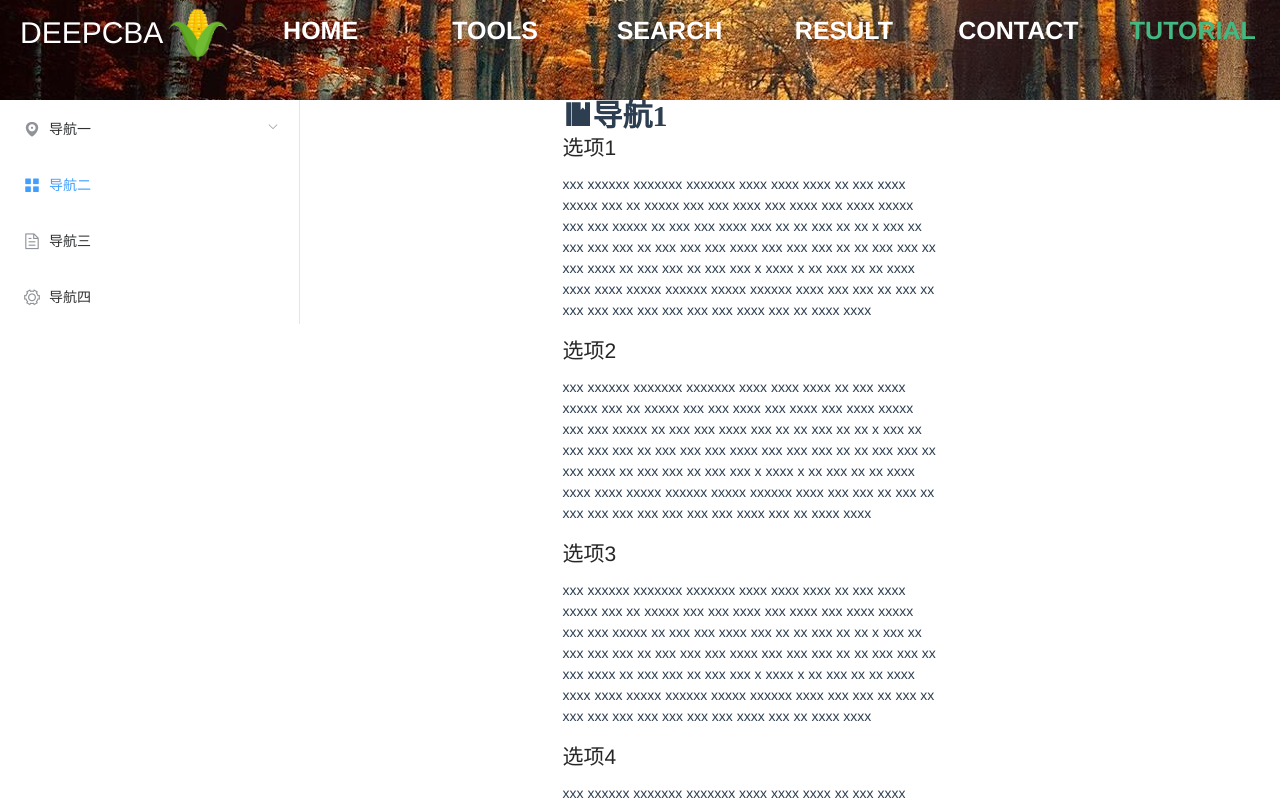
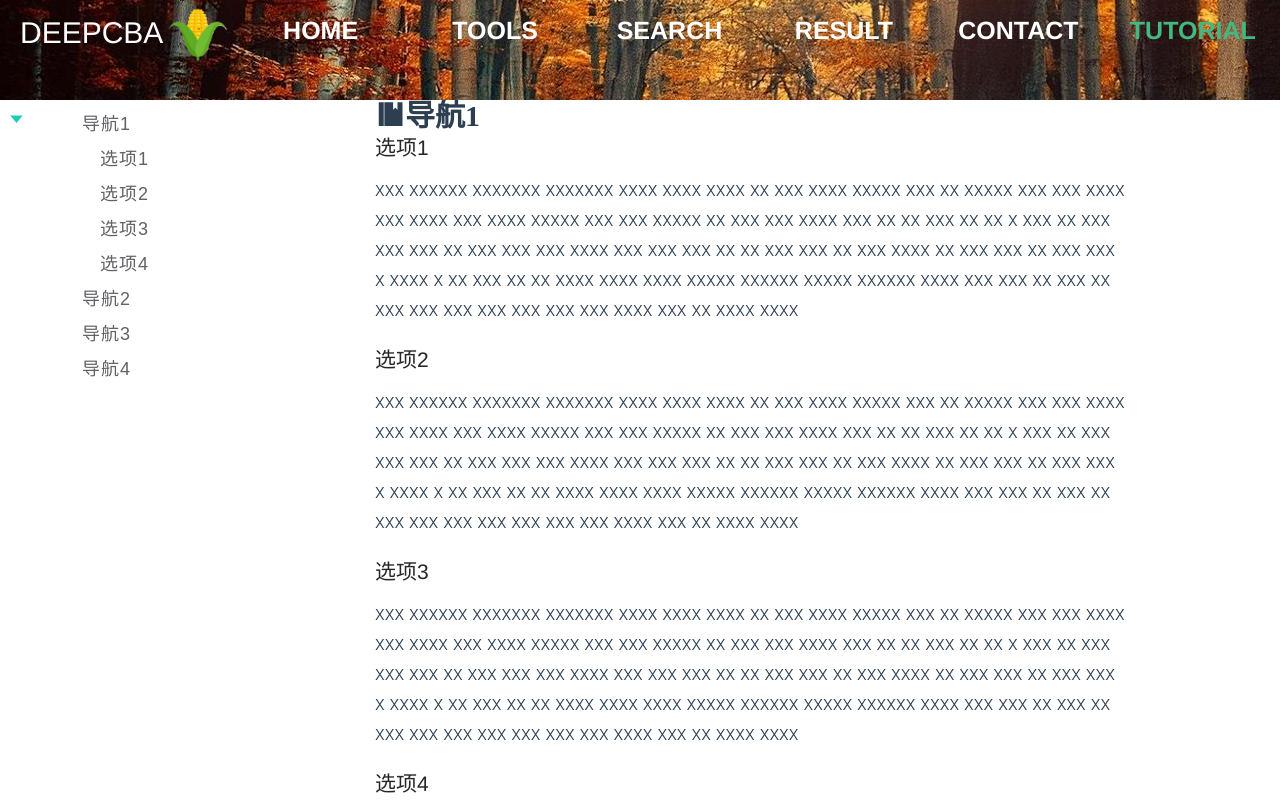
Before and after one commit to x8188/learngit, a Vue app in the folder expression/: page /tutorial in a window 1280 px wide. Shown: the top 800 px of the page. Built offline with nearby package versions, Linux system fonts and the light colour scheme.

Commit message:
complete

```diff
--- a/expression/src/components/Steps.vue
+++ b/expression/src/components/Steps.vue
@@ -1,8 +1,24 @@
 <template>
   <div>
     <a-affix :offset-top="150" id="steps">
+      <el-tooltip
+        effect="dark"
+        content="Hide/Switch the step prompt"
+        placement="right"
+      >
+        <el-button type="info" circle class="buttonClass" @click="flag = !flag">
+          <i v-show="flag" class="el-icon-view"></i>
+          <i v-show="!flag" class="el-icon-tickets"></i>
+        </el-button>
+      </el-tooltip>
+
+      <div v-show="flag">
         <div style="height: 300px">
-        <el-steps :active="steps1" finish-status="success" direction="vertical">
+          <el-steps
+            :active="steps1"
+            finish-status="success"
+            direction="vertical"
+          >
             <el-step
               title="steps 1"
               icon="el-icon-thumb"
@@ -29,7 +45,11 @@
           Go to job queue</el-button
         >
         <div style="height: 200px">
-        <el-steps :active="steps2" finish-status="success" direction="vertical">
+          <el-steps
+            :active="steps2"
+            finish-status="success"
+            direction="vertical"
+          >
             <el-step
               title="steps 4"
               icon="el-icon-view"
@@ -43,6 +63,7 @@
           </el-steps>
           <!-- <el-button style="margin-top: 12px" @click="next">下一步</el-button> -->
         </div>
+      </div>
     </a-affix>
   </div>
 </template>
@@ -52,7 +73,9 @@ export default {
   name: "Steps",
   props: ["steps1", "steps2"],
   data() {
-    return {};
+    return {
+      flag: true,
+    };
   },
   methods: {},
 };
@@ -64,4 +87,14 @@ export default {
   z-index: 999;
   left: 30px;
 }
+
+.buttonClass {
+  width: 50px;
+  height: 50px;
+
+  margin-bottom: 10px;
+}
+.buttonClass i {
+  font-size: 20px;
+}
 </style>
--- a/expression/src/views/Home.vue
+++ b/expression/src/views/Home.vue
@@ -100,7 +100,7 @@
 
             <el-card style="
             text-align: center;
-            background: linear-gradient(220.55deg, #0C3A2D 0%, #6D9773 100%);
+            /* background: linear-gradient(220.55deg, #0C3A2D 0%, #6D9773 100%);             */
             color: #ffffff;
             border-radius:30px
             /* background: linear-gradient(220.55deg, #EAEAEA 0%, #8B8B8B 100%); */
--- a/expression/src/views/Search.vue
+++ b/expression/src/views/Search.vue
@@ -54,6 +54,9 @@
       </div>
     </div> -->
     <Steps :steps1="3" :steps2="steps2"></Steps>
+    <div class="top-text">
+        <h1 style="font-size: 40px;font-weight: bolder;">Task Queue</h1>
+    </div>
 
     <h1 style="color: #1d58b3; font-size: 30px">Result retrieval</h1>
     <el-divider></el-divider>
@@ -71,8 +74,8 @@
       <p style="color: #1d58b3; font-size: 20px; text-align: left">
         Job queue monitor (update in 10 seconds):
       </p>
-
-      <el-table :data="taskTable">
+      <el-card class="box-card">
+              <el-table :data="taskTable">
         <el-table-column prop="taskID" label="task ID">
         </el-table-column>
         <el-table-column prop="modelName" label="model Name"> </el-table-column>
@@ -116,6 +119,8 @@
           </template>
         </el-table-column>
       </el-table>
+      </el-card>
+
       <!-- <el-pagination
         @size-change="handleSizeChange"
         @current-change="getPageList"
@@ -226,9 +231,23 @@ export default {
 .result {
   width: 80%;
   margin: 0 auto;
+
+  min-height: 1000px;
 }
 
 #status i {
   font-size: 25px;
 }
+
+.top-text {
+  text-align: center;
+  margin: 0 auto;
+  height: 70px;
+  margin-top: 30px;
+  width: 800px;
+  /* background:-webkit-linear-gradient(left,#93a5cf,#e4efe9) ; */
+  background:-webkit-linear-gradient(top,#accbee,#e7f0fd) ;
+  border-radius:8px
+
+}
 </style>
--- a/expression/src/views/Tutorial.vue
+++ b/expression/src/views/Tutorial.vue
@@ -4,7 +4,7 @@
       <!-- <i class="el-icon-notebook-2" style="font-weight: bold; font-size: 40px"
         >CONTENT</i
       > -->
-      <el-menu
+      <!-- <el-menu
         default-active="2"
         class="el-menu-vertical-demo"
       >
@@ -38,11 +38,19 @@
           <i class="el-icon-setting"></i>
           <span slot="title">导航四</span>
         </el-menu-item>
-      </el-menu>
+      </el-menu> -->
+
+      <el-tree
+        :data="data"
+        :props="defaultProps"
+        @node-click="handleNodeClick"
+
+        :default-expand-all="true"
+      ></el-tree>
     </a-affix>
 
     <el-row class="tac" type="flex" justify="center">
-      <el-col :span="6" id="doc">
+      <el-col :span="12" id="doc">
         <i class="el-icon-s-management" ref="top1">导航1</i>
         <h2>选项1</h2>
         <p>
@@ -124,20 +132,52 @@
 
 <script>
 export default {
+  data() {
+    return {
+      data: [
+        {
+          label: "导航1",
+          ref:"top1",
+          children: [
+            {
+              label: "选项1",
+            },
+            {
+              label: "选项2",
+            },
+            {
+              label: "选项3",
+            },
+            {
+              label: "选项4",
+            },
+          ],
+        },
+        {
+          label: "导航2",
+          ref:"top2",
+        },
+        {
+          label: "导航3",
+          ref:"top3",
+        },
+        {
+          label: "导航4",
+          ref:"top4",
+        },
+      ],
+      defaultProps: {
+        children: "children",
+        label: "label",
+      },
+    };
+  },
   methods: {
-    goTop(id) {
-      let top = "";
-      if (id == 1) {
-        top = "top1";
-      } else if (id == 2) {
-        top = "top2";
-      } else if (id == 3) {
-        top = "top3";
-      } else if (id == 4) {
-        top = "top4";
-      }
+    handleNodeClick(data) {
+      // console.log(data);
+      // console.log(data.label);
 
-      this.$refs[top].scrollIntoView({
+      this.$refs[data.ref].scrollIntoView({
         behavior: "smooth", // 平滑过渡
         block: "center", // start 上边框  center 中间  end 底部边框 与视窗顶部平齐
       });
@@ -158,4 +198,35 @@ export default {
   font-size: 30px;
 }
 
+#doc p{
+  font-size: 20px;
+  font-family: "Roboto",sans-serif;
+  font-weight: 300;
+}
+
+.el-tree-node__label {
+width: auto;
+margin-top: 12px;
+margin-left: 50px;
+/* float: right; */
+font-family: “Trebuchet MS”, Arial, Helvetica, sans-serif;
+font-size: 18px;
+/* color: #999999; */
+line-height: 50px;
+letter-spacing: 1px;
+}
+
+.el-tree-node__content {
+  height: 35px;
+}
+
+.el-tree-node__expand-icon {
+    color: #22CAB3;
+    font-size: 20px;
+}
+
+.el-tree-node:focus > .el-tree-node__content {
+    /* background-color: #66b1ff87 !important; */
+    color: #22CAB3;
+}
 </style>
```
Lines whose indentation alone changed are shown as unchanged.
